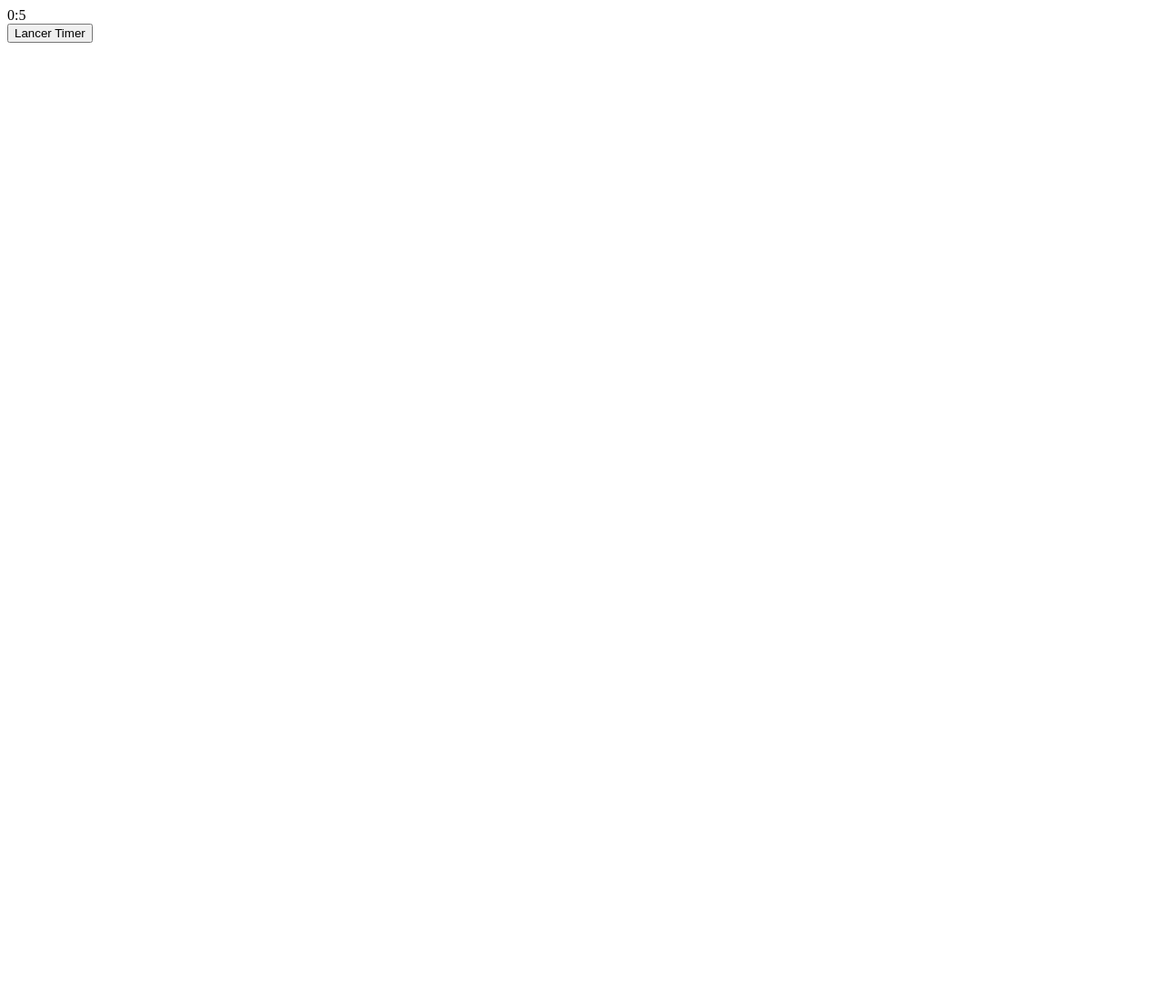
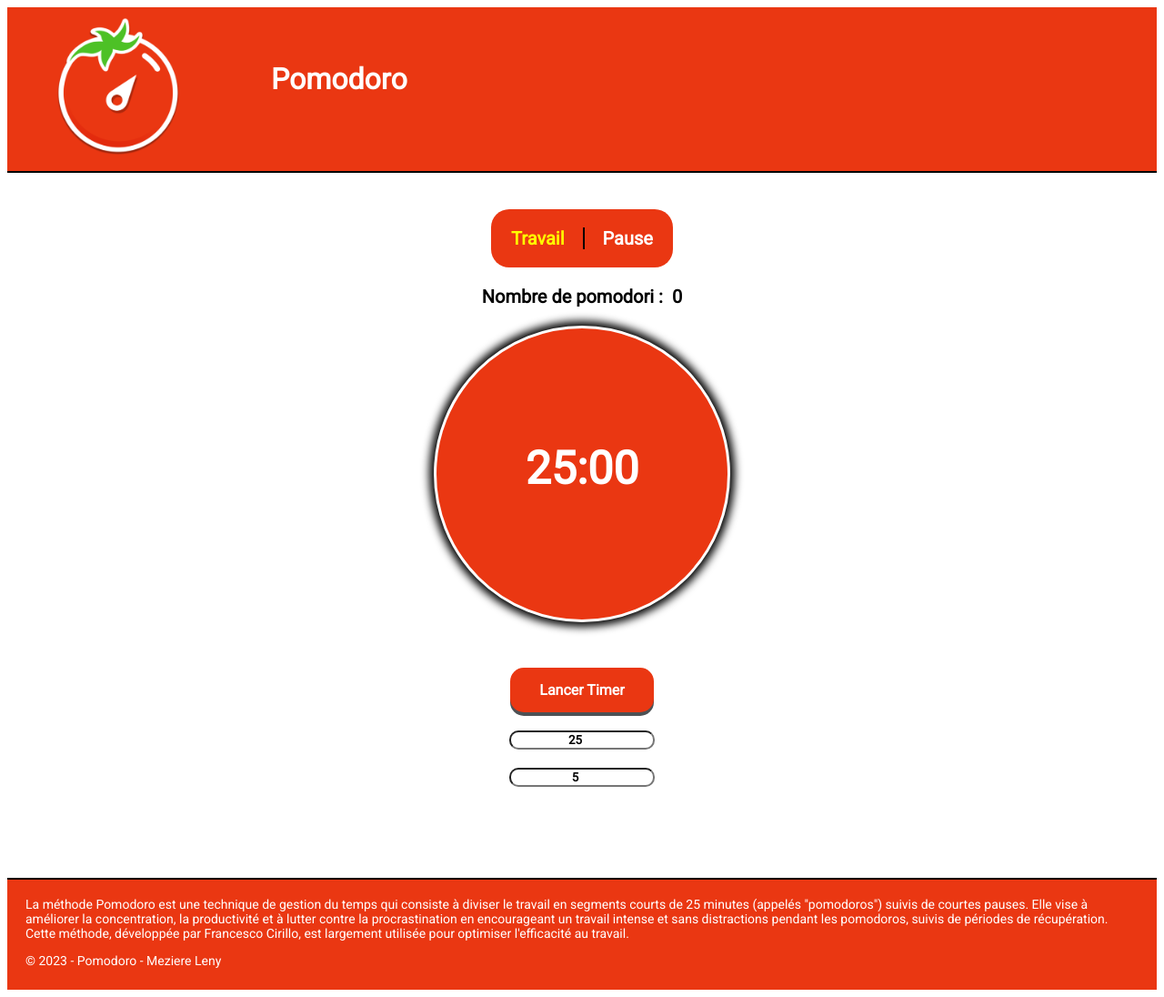
Before and after one commit to AtlasV4/Pomodoro, a plain HTML site: page index.html in a window 1280 px wide. Shown: the whole page at 91% size. Before the commit the page ends 800 px from the top, so only its background shows below. Drawn offline with Linux system fonts and the light colour scheme.

Commit message:
Timer presque fini + CSS

```diff
--- a/css/style.css
+++ b/css/style.css
@@ -0,0 +1,127 @@
+#duree {
+    font-size : 50px;
+    font-weight : bold;
+    text-align : center;
+    color : white;
+    margin-top: 2.5em;
+    font-family: 'Roboto', sans-serif;
+}
+
+#divTimer {
+    background-color : #EA3712;
+    border : solid white 3px;
+    border-radius: 50%;
+    width: 20em;
+    height: 20em;
+    margin-left: auto;
+    margin-right: auto;
+    box-shadow: 0px 0px 10px 5px;
+}
+
+#divBouton {
+    margin-top : 30px;
+}
+
+#timer {
+    background-color: #EA3712;
+    border: none;
+    color: white;
+    padding: 15px 32px;
+    text-align: center;
+    text-decoration: none;
+    font-size: 16px;
+    cursor: grab;
+    border-radius: 15px;
+    box-shadow: 0px 4px #4D5154;
+    font-family: 'Roboto', sans-serif;
+    font-weight: bold;
+    z-index: 3;
+}
+
+#timer:active {
+    background-color: #555;
+}
+
+img {
+    width: 15em;
+    height: auto;
+}
+
+div {
+    display: flex;
+    flex-wrap: wrap;
+    justify-content: center;
+}
+
+#divLogo {
+    background-color: #EA3712;
+    border-bottom: black solid 2px;
+    justify-content: left;
+}
+
+h1 {
+    text-align: center;
+    font-size: 200%;
+    color: white;
+    font-weight: bold;
+    margin-top: 60px;
+    margin-bottom: 50px;
+    padding-left: 50px;
+    font-family: 'Roboto', sans-serif;
+}
+
+#boutons {
+    margin-top: 40px;
+    font-size: 20px;
+    font-weight: bold;
+    border-radius: 20px;
+    background-color: #EA3712;
+    color: white;
+    border: none;
+    width: 10em;
+    margin-left: auto;
+    margin-right: auto;
+    font-family: 'Roboto', sans-serif;
+}
+
+#pause {
+    margin-left: 20px;
+    padding-left: 20px;
+    border-left: solid 2px black;
+}
+
+footer {
+    background-color:#EA3712 ;
+    color: white;
+    font-family: 'Roboto', sans-serif;
+    padding-left: 20px;
+    padding-right: 20px;
+    padding-bottom: 10px;
+    justify-content: center;
+    margin-top: 100px;
+    padding-top: 5px;
+    font-size: 14px;
+    border-top: solid 2px black;
+}
+
+.gestion {
+    margin-top: 20px;
+}
+
+#tempsTravail, #tempsPause {
+    border-radius: 10px;
+    text-align: center;
+    font-family: 'Roboto', sans-serif;
+    font-weight: bold;
+}
+
+#divPomodori {
+    font-size: 20px;
+    font-weight: bold;
+    border: none;
+    font-family: 'Roboto', sans-serif;
+}
+
+#nbPomodori {
+    margin-left: 10px;
+}
--- a/index.html
+++ b/index.html
@@ -6,14 +6,52 @@
     <meta name="viewport" content="width=device-width, initial-scale=1.0">
     <title>Pomodoro</title>
     <link rel="stylesheet" href="css/style.css">
+    <link rel="preconnect" href="https://fonts.googleapis.com">
+    <link rel="preconnect" href="https://fonts.gstatic.com" crossorigin>
+    <link href="https://fonts.googleapis.com/css2?family=Roboto&display=swap" rel="stylesheet">
+    <script src="https://kit.fontawesome.com/0acb75a9e8.js" crossorigin="anonymous"></script>
 </head>
 <body>
-    <header></header>
+    <header>
+        <div id="divLogo">
+            <img src="img/pomodoro.png" alt="logo">
+            <h1>Pomodoro</h1>
+        </div>
+    </header>
     <main>
-        <div id="divTimer"></div>
-        <button id="timer">Lancer Timer</button>
+        <div id="boutons">
+            <p id="travail">Travail</p>
+            <p id="pause">Pause</p><br>
+        </div>
+        <div id="divPomodori">
+            <p>Nombre de pomodori :</p>
+            <p id="nbPomodori">0</p>
+        </div>
+        <div id="divTimer">
+            <p id="duree">25:00</p>
+        </div>
+        <div id="divBouton">
+            <form>
+                <div class="gestion">
+                    <input type="button" id="timer" value="Lancer Timer" onclick="getValue()"></button>
+                </div>
+                <div class="gestion">
+                    <input type="number" id="tempsTravail" min="0" placeholder="Temps de travail" value="25"></input>
+                </div>
+                <div class="gestion">
+                    <input type="number" id="tempsPause" min="0" placeholder="Temps de pause" value="5"></input>
+                </div>
+            </form>
+        </div>
     </main>
-    <footer></footer>
+    <footer>
+        <p> La méthode Pomodoro est une technique de gestion du temps qui consiste à diviser le travail en segments courts de 25 minutes
+            (appelés "pomodoros") suivis de courtes pauses. Elle vise à améliorer la concentration, la productivité et à lutter contre la
+            procrastination en encourageant un travail intense et sans distractions pendant les pomodoros, suivis de périodes de récupération.
+            Cette méthode, développée par Francesco Cirillo, est largement utilisée pour optimiser l'efficacité au travail.
+        </p>
+        <p>© 2023 - Pomodoro - Meziere Leny</p>
+    </footer>
     <script src="js/script.js"></script>
 </body>
 </html>
--- a/js/script.js
+++ b/js/script.js
@@ -1,46 +1,75 @@
 let boutonTimer = document.getElementById("timer")
-let temps = 5
-const timerElement = document.getElementById("divTimer")
-timerElement.innerText = parseInt(temps/60,10) + ":" + parseInt(temps%60,10)
+let tempsTravail
+let tempsPause
+let temps
+let compteur = 0
+let nbPomodori = document.getElementById("nbPomodori")
+let divTimer = document.getElementById("divTimer")
+let duree = document.getElementById("duree")
+
+let pause = document.getElementById("pause")
+let travail = document.getElementById("travail")
+travail.style.color = "yellow"
+let boutons = document.getElementById("boutons")
+
+let minutes
+let secondes
+
+getValue()
+console.log(tempsPause, tempsTravail)
 
 boutonTimer.addEventListener("click", () => {
-    if(boutonTimer.textContent == "Lancer Timer") {
-        boutonTimer.textContent = "Arrêter Timer"
-        let myInterval = setInterval(function() {
-            if(temps != 0) {
-                let minutes
-                let secondes
-                minutes = parseInt(temps/60,10)
-                secondes = parseInt(temps % 60,10)
-
-                temps = temps < 10 ? "o"+temps : temps
-
-                if(minutes < 10 && secondes < 10) {
-                    timerElement.innerText = "0" + minutes + ":" + "0" + secondes
-                }
-                if(minutes < 10 && secondes > 9) {
-                    timerElement.innerText = "0" + minutes + ":" + secondes
-                }
-                if(minutes > 9 && secondes < 10) {
-                    timerElement.innerText = minutes + ":" + "0" + secondes
-                }
-                else {
-                    timerElement.innerText = minutes + ":" + secondes
-                }
-                temps--
-            }
-            else {
-                temps = 300
-                myInterval
-            }
-            }, 1000)
-        }
+    if(boutonTimer.value == "Lancer Timer") {
+        boutonTimer.value = "Arrêter Timer"
+        setInterval(timer, 1000)
+    }
     else {
-        boutonTimer.textContent = "Lancer Timer"
+        boutonTimer.value = "Lancer Timer"
         location.reload()
     }
 })
 
-function stopTimer() {
-    clearInterval(myInterval)
+function timer() {
+    if(temps != 0) {
+        temps--
+        minutes = parseInt(temps/60,10) < 10 ? "0"+parseInt(temps/60,10) : parseInt(temps/60,10)
+        secondes = parseInt(temps % 60,10) < 10 ? "0"+parseInt(temps % 60,10) : parseInt(temps % 60,10)
+        duree.innerText = minutes + ":" + secondes
+    }
+    else {
+        compteur++
+        if (compteur % 2 === 0 && compteur % 8 !== 0) {
+            temps = tempsTravail * 60;
+            divTimer.style.backgroundColor = "#EA3712";
+            pause.style.color = "white";
+            travail.style.color = "yellow";
+            boutonTimer.style.backgroundColor = "#EA3712";
+            boutons.style.backgroundColor = "#EA3712";
+            nbPomodori.innerText = parseInt(nbPomodori.innerText) + 1
+        } else if (compteur % 8 === 0 && compteur % 2 === 0) {
+            nbPomodori.innerText = parseInt(nbPomodori.innerText) + 1
+            temps = 1200;
+            divTimer.style.backgroundColor = "green";
+            travail.style.color = "white";
+            pause.style.color = "yellow";
+            boutonTimer.style.backgroundColor = "green";
+            boutons.style.backgroundColor = "green";
+        } else if (compteur % 2 !== 0) {
+            temps = tempsPause * 60;
+            divTimer.style.backgroundColor = "green";
+            travail.style.color = "white";
+            pause.style.color = "yellow";
+            boutonTimer.style.backgroundColor = "green";
+            boutons.style.backgroundColor = "green";
+        }
+    }
 }
+
+function getValue() {
+    tempsTravail = document.getElementById("tempsTravail").value
+    tempsPause = document.getElementById("tempsPause").value
+    temps = tempsTravail * 60
+    minutes = parseInt(temps/60,10) < 10 ? "0"+parseInt(temps/60,10) : parseInt(temps/60,10)
+    secondes = parseInt(temps % 60,10) < 10 ? "0"+parseInt(temps % 60,10) : parseInt(temps % 60,10)
+    duree.innerText = minutes + ":" + secondes
+}
```
Also changed, not shown: img/pomodoro.png (added), 1 other file.
